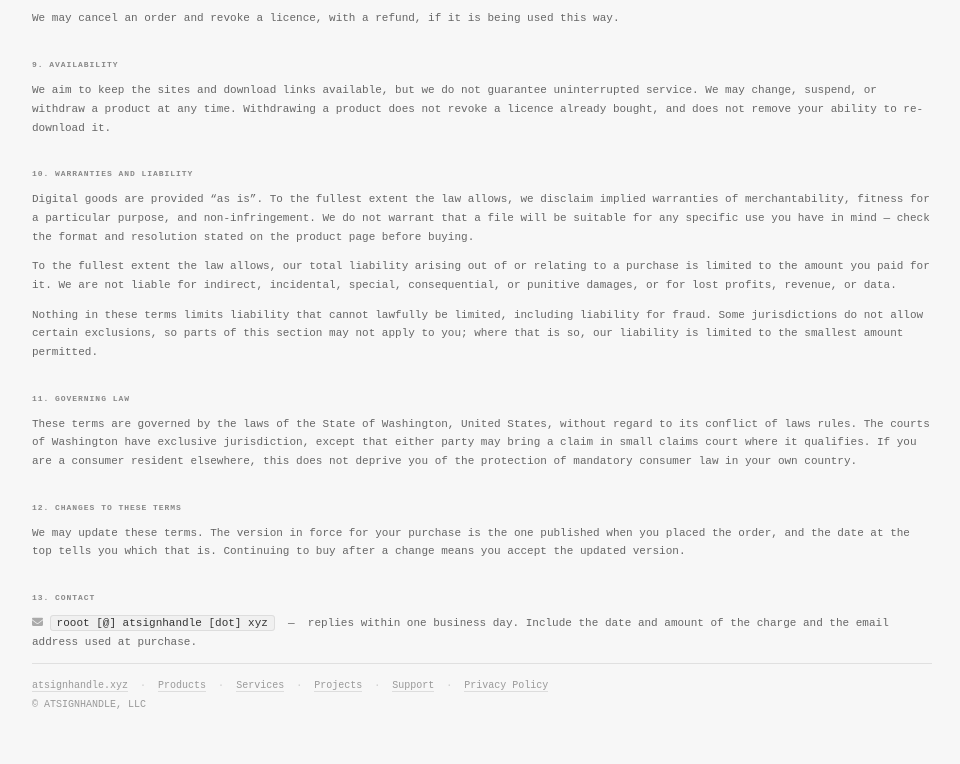
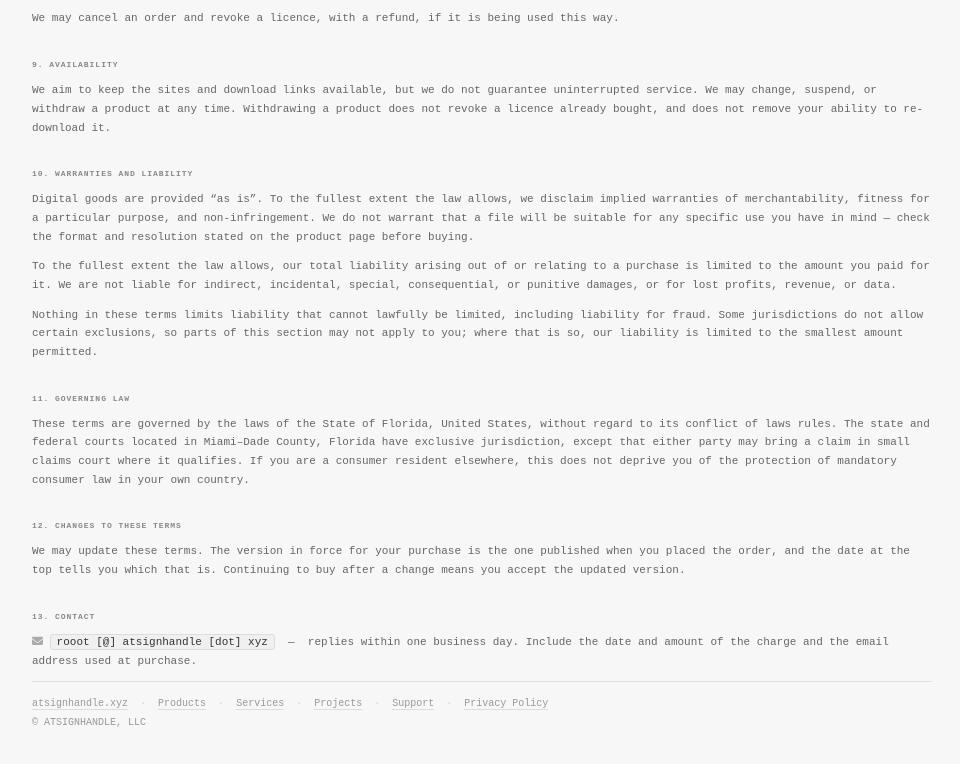
Before and after one commit to tankbottoms/atsignhandle.xyz, a website: page public/terms-of-service.html in a window 1280 px wide. Shown: the part 1480-2244 px from the top of the page, without its empty margins (158-1118 px from the left). Drawn offline with Linux system fonts and the light colour scheme.

Commit message:
legal: governing law Washington -> Florida, Miami-Dade to match license terms

```diff
--- a/public/terms-of-service.html
+++ b/public/terms-of-service.html
@@ -161,10 +161,11 @@
 
   <h2>11. Governing law</h2>
   <p>
-    These terms are governed by the laws of the State of Washington, United States, without regard to its
-    conflict of laws rules. The courts of Washington have exclusive jurisdiction, except that either party
-    may bring a claim in small claims court where it qualifies. If you are a consumer resident elsewhere,
-    this does not deprive you of the protection of mandatory consumer law in your own country.
+    These terms are governed by the laws of the State of Florida, United States, without regard to its
+    conflict of laws rules. The state and federal courts located in Miami&ndash;Dade County, Florida have
+    exclusive jurisdiction, except that either party may bring a claim in small claims court where it
+    qualifies. If you are a consumer resident elsewhere, this does not deprive you of the protection of
+    mandatory consumer law in your own country.
   </p>
 
   <h2>12. Changes to these terms</h2>
```
